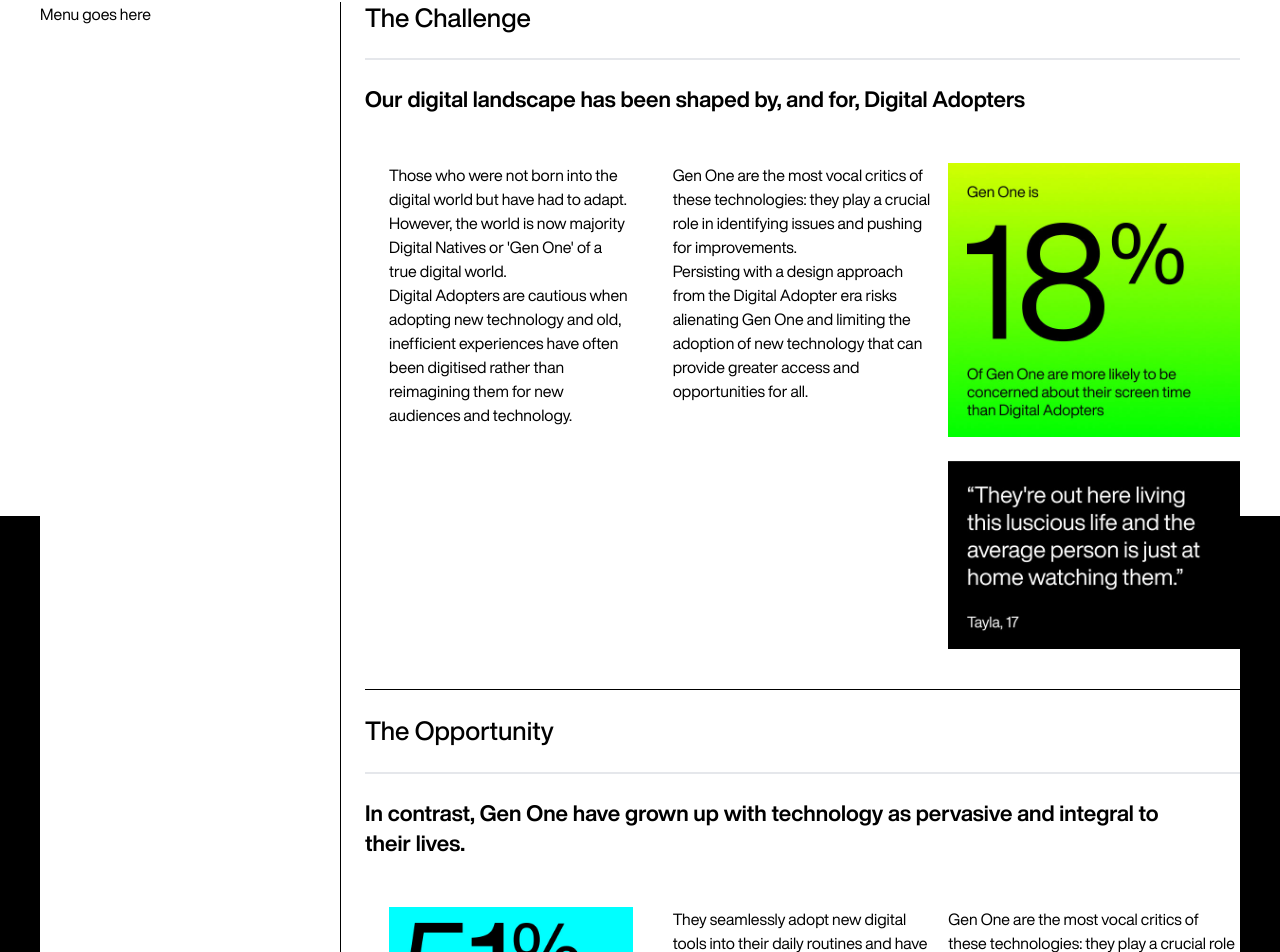
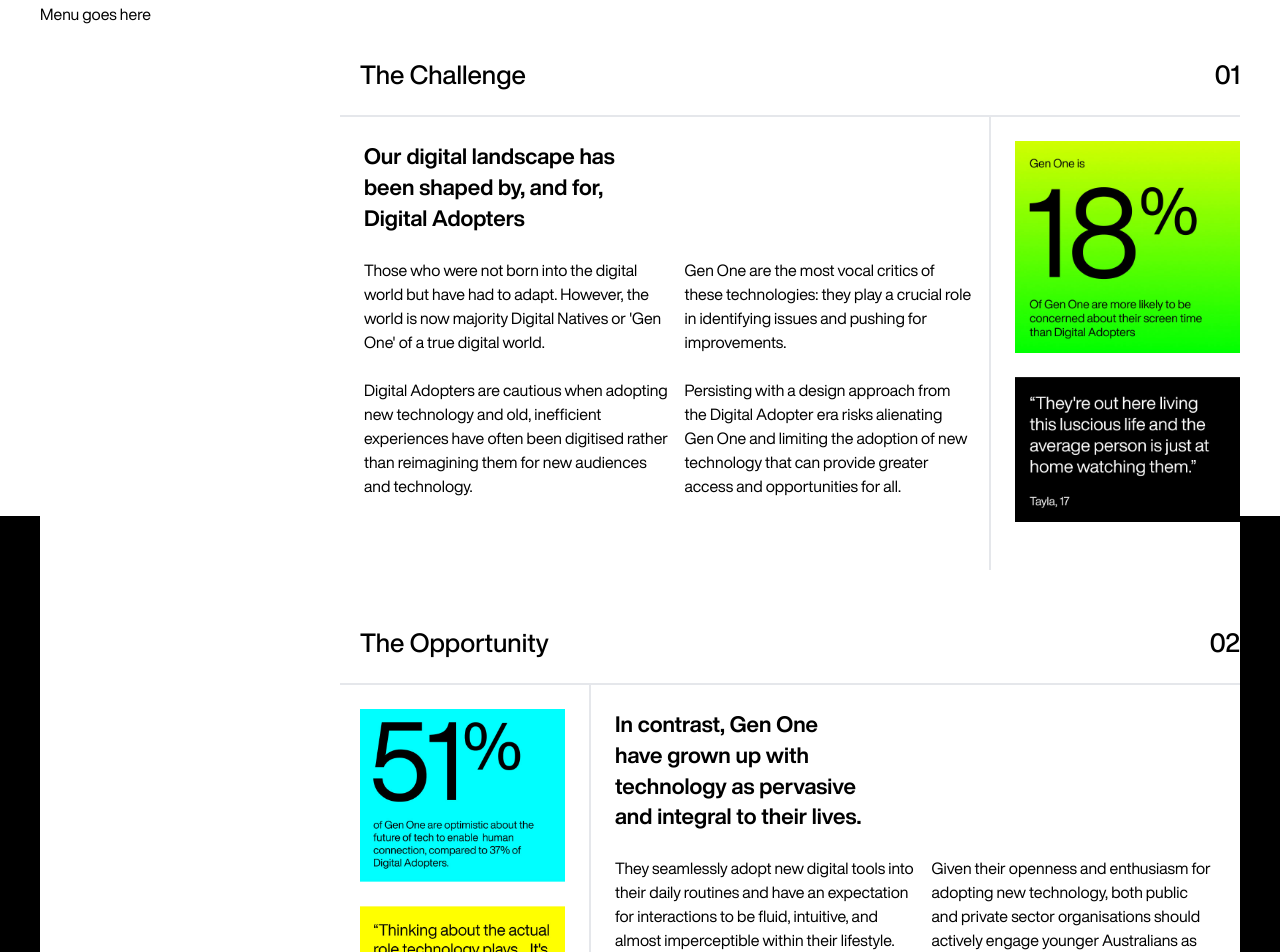
Before and after one commit to RGADigital/digital-natives, a Next.js app: page /executive-summary in a window 1280 px wide. Shown: the part 1749-2701 px from the top of the page. Built offline with nearby package versions, Linux system fonts and the light colour scheme.

Commit message:
Saving progress on layouts for exec content

```diff
--- a/src/pages/executive-summary.tsx
+++ b/src/pages/executive-summary.tsx
@@ -1,12 +1,14 @@
+/* eslint-disable react/jsx-no-comment-textnodes */
 /* eslint-disable react/no-unescaped-entities */
 import React, { useRef } from 'react'
 import dynamic from 'next/dynamic'
-import { Grid, Title } from '@mantine/core'
-import { useDisclosure } from '@mantine/hooks'
+import { em, Title } from '@mantine/core'
+import { useDisclosure, useMediaQuery } from '@mantine/hooks'
 
 import { useIntersectionObserver } from '@/hooks/useIntersectionObserver'
 
 import cn from '@/utils/cn'
+import { BREAKPOINTS } from '@/utils/theme/container'
 
 import { Meta } from '@/globals/index'
 import { ExecutiveSummaryIntro } from '@/organisms/executiveSummary/index'
@@ -17,6 +19,7 @@ const Header = dynamic(() => import('@/organisms/header/Header'), { ssr: false }
 
 export default function ExecutiveSummary() {
   const scrollRef = useRef(null)
+  const isMobile = useMediaQuery(`(max-width: ${em(BREAKPOINTS.lg)})`)
   const [showRegisterModal, { open, close }] = useDisclosure(false)
   // change header to light background when section 3 is intersecting
   const { isIntersecting, ref } = useIntersectionObserver({
@@ -48,40 +51,55 @@ export default function ExecutiveSummary() {
           <div className="grid w-full grid-cols-12 border-t-[1px] border-t-neutrals-cool-gray bg-white pt-4 lg:pt-5">
             <div className="col-span-12 lg:col-span-2">Menu goes here</div>
             <div className="lg:col-span-1"></div>
-            <div className="col-span-12 lg:col-span-9" style={{ borderLeft: '1px solid black' }}>
-              <div className="ml-6 pb-10" style={{ borderBottom: '1px solid black' }}>
-                <Title order={2} className="text-m-h2 lg:!text-h2 border-b-2 pb-[25px] text-black">
+            <div className="col-span-12 lg:col-span-9 " style={isMobile ? {} : { borderLeft: '1px solid black' }}>
+              {/* // TODO: Create as component: TEXT LEFT & STATS RIGHT */}
+              <div className="pt-8" style={isMobile ? {} : { borderBottom: '1px solid black' }}>
+                <div className="grid w-full grid-cols-12">
+                  <div className="col-span-10">
+                    <Title order={2} className="text-m-h2 lg:!text-h2 border-b-2 py-[25px] pl-5 text-black">
                       The Challenge
                     </Title>
-                <Grid>
-                  <Grid.Col span={{ base: 12 }}>
-                    <Title order={3} className="mt-6 text-black">
+                  </div>
+                  <div className="col-span-2 text-right">
+                    <Title order={2} className="text-m-h2 lg:!text-h2 border-b-2 py-[25px] pl-5 text-black">
+                      01
+                    </Title>
+                  </div>
+                </div>
+                <div className="grid w-full grid-cols-12 ">
+                  <div className="col-span-12 lg:col-span-9 lg:mx-6 lg:border-r-2">
+                    <div className="mt-6 grid w-full grid-cols-12">
+                      <div className="col-span-12 lg:col-span-5">
+                        <Title order={3} className="mb-6 text-black">
                           Our digital landscape has been shaped by, and for, Digital Adopters
                         </Title>
-                  </Grid.Col>
-                </Grid>
-                <div className="mt-12 grid w-full grid-cols-12">
-                  <div className="col-span-12 pl-0 lg:col-span-4 lg:px-6">
+                      </div>
+                    </div>
+                    <div className="grid w-full grid-cols-12 lg:pr-4 ">
+                      <div className="col-span-12 lg:col-span-6">
                         <p>
-                      Those who were not born into the digital world but have had to adapt. However, the world is now
-                      majority Digital Natives or 'Gen One' of a true digital world.
+                          Those who were not born into the digital world but have had to adapt. However, the world is
+                          now majority Digital Natives or 'Gen One' of a true digital world.
                         </p>
-                    <p>
-                      Digital Adopters are cautious when adopting new technology and old, inefficient experiences have
-                      often been digitised rather than reimagining them for new audiences and technology.
+                        <p className="mt-6">
+                          Digital Adopters are cautious when adopting new technology and old, inefficient experiences
+                          have often been digitised rather than reimagining them for new audiences and technology.
                         </p>
                       </div>
-                  <div className="col-span-12 lg:col-span-4 lg:px-4">
+                      <div className="col-span-12 lg:col-span-6 lg:pl-4">
                         <p>
-                      Gen One are the most vocal critics of these technologies: they play a crucial role in identifying
-                      issues and pushing for improvements.
+                          Gen One are the most vocal critics of these technologies: they play a crucial role in
+                          identifying issues and pushing for improvements.
                         </p>
-                    <p>
+                        <p className="mt-6">
                           Persisting with a design approach from the Digital Adopter era risks alienating Gen One and
-                      limiting the adoption of new technology that can provide greater access and opportunities for all.
+                          limiting the adoption of new technology that can provide greater access and opportunities for
+                          all.
                         </p>
                       </div>
-                  <div className="col-span-12 lg:col-span-4">
+                    </div>
+                  </div>
+                  <div className="col-span-12 mb-12 mt-6 lg:col-span-3">
                     <img
                       src="/assets/exec-summary/the-challenge-1.jpg"
                       alt="Image with text that says Gen one is 18% Of Gen One are more likely to be concerned about their screen time than Digital Adopters"
@@ -94,19 +112,23 @@ export default function ExecutiveSummary() {
                   </div>
                 </div>
               </div>
-              <div className="ml-6 pb-10" style={{ borderBottom: '1px solid black' }}>
-                <Title order={2} className="text-m-h2 lg:!text-h2 border-b-2 py-[25px] text-black">
+
+              {/* // TODO: Create as component: STATS LEFT & TEXT RIGHT */}
+              <div className="pt-8" style={isMobile ? {} : { borderBottom: '1px solid black' }}>
+                <div className="grid w-full grid-cols-12">
+                  <div className="col-span-10">
+                    <Title order={2} className="text-m-h2 lg:!text-h2 border-b-2 py-[25px] pl-5 text-black">
                       The Opportunity
                     </Title>
-                <Grid>
-                  <Grid.Col span={{ base: 12 }}>
-                    <Title order={3} className="mt-6 text-black">
-                      In contrast, Gen One have grown up with technology as pervasive and integral to their lives.
+                  </div>
+                  <div className="col-span-2 text-right">
+                    <Title order={2} className="text-m-h2 lg:!text-h2 border-b-2 py-[25px] pl-5 text-black">
+                      02
                     </Title>
-                  </Grid.Col>
-                </Grid>
-                <div className="mt-12 grid w-full grid-cols-12">
-                  <div className="col-span-12 pl-0 lg:col-span-4 lg:px-6">
+                  </div>
+                </div>
+                <div className="grid w-full grid-cols-12">
+                  <div className="col-span-12 mb-12 mt-6 pl-5 lg:col-span-3">
                     <img
                       src="/assets/exec-summary/the-opportunity-1.jpg"
                       alt="Image with text that says Gen one is 18% Of Gen One are more likely to be concerned about their screen time than Digital Adopters"
@@ -117,27 +139,103 @@ export default function ExecutiveSummary() {
                       className="mt-6"
                     />
                   </div>
-                  <div className="col-span-12 lg:col-span-4 lg:px-4">
+                  <div className="col-span-12 pl-6 lg:col-span-9 lg:mx-6 lg:border-l-2">
+                    <div className="mt-6 grid w-full grid-cols-12">
+                      <div className="col-span-12 lg:col-span-5">
+                        <Title order={3} className="mb-6 text-black">
+                          In contrast, Gen One have grown up with technology as pervasive and integral to their lives.
+                        </Title>
+                      </div>
+                    </div>
+                    <div className="grid w-full grid-cols-12">
+                      <div className="col-span-12 lg:col-span-6">
                         <p>
                           They seamlessly adopt new digital tools into their daily routines and have an expectation for
-                      interactions to be fluid, intuitive, and almost imperceptible within their lifestyle. Their usage
-                      habits and behaviours reflect a world that is now digital first.
+                          interactions to be fluid, intuitive, and almost imperceptible within their lifestyle. Their
+                          usage habits and behaviours reflect a world that is now digital first.
                         </p>
-                    <p>
-                      Despite their ease with technology, Gen One shares the same fundamental life concerns as previous
-                      generations, such as financial security, career progression, education, and adapting to life
-                      changes.
+                        <p className="mt-6">
+                          Despite their ease with technology, Gen One shares the same fundamental life concerns as
+                          previous generations, such as financial security, career progression, education, and adapting
+                          to life changes.
                         </p>
                       </div>
-                  <div className="col-span-12 lg:col-span-4">
+                      <div className="col-span-12 lg:col-span-6 lg:pl-4">
                         <p>
-                      Gen One are the most vocal critics of these technologies: they play a crucial role in identifying
-                      issues and pushing for improvements.
+                          Given their openness and enthusiasm for adopting new technology, both public and private
+                          sector organisations should actively engage younger Australians as partners, and accelerate
+                          technological advancements and innovations for their key life moments.
                         </p>
+                        <p className="mt-6">
+                          In our increasingly digital world, a Gen One first approach enables us to uplift and
+                          accelerate our progress toward a more inclusive future for all.
+                        </p>
+                      </div>
+                    </div>
+                  </div>
+                </div>
+              </div>
+
+              {/* // TODO: Create as component: TEXT LEFT & STATS RIGHT */}
+              <div className="pt-8" style={isMobile ? {} : { borderBottom: '1px solid black' }}>
+                <div className="grid w-full grid-cols-12">
+                  <div className="col-span-10">
+                    <Title order={2} className="text-m-h2 lg:!text-h2 border-b-2 py-[25px] pl-5 text-black">
+                      Our Research
+                    </Title>
+                  </div>
+                  <div className="col-span-2 text-right">
+                    <Title order={2} className="text-m-h2 lg:!text-h2 border-b-2 py-[25px] pl-5 text-black">
+                      03
+                    </Title>
+                  </div>
+                </div>
+                <div className="grid w-full grid-cols-12 ">
+                  <div className="col-span-12 lg:col-span-9 lg:mx-6 lg:border-r-2">
+                    <div className="mt-6 grid w-full grid-cols-12">
+                      <div className="col-span-12 lg:col-span-5">
+                        <Title order={3} className="mb-6 text-black">
+                          R/GA sought to uncover the ambitions, behaviours, motivations and barriers of using digital
+                          services among Gen One, and contrast that with Digital Adopters.
+                        </Title>
+                      </div>
+                    </div>
+                    <div className="grid w-full grid-cols-12 lg:pr-4 ">
+                      <div className="col-span-12 lg:col-span-6">
                         <p>
-                      Persisting with a design approach from the Digital Adopter era risks alienating Gen One and
-                      limiting the adoption of new technology that can provide greater access and opportunities for all.
+                          In particular, we wanted to know how we could use the distinct behaviours of Gen One to unlock
+                          new techniques to make digital services more accessible to vulnerable Australians - like First
+                          Nations, CALD, neurodiverse and LGBTIQ+ Australians.
                         </p>
+                        <p className="mt-6">
+                          Our multimodal research with 1,579 Australians aged 15 and above included diary studies,
+                          in-depth interviews and a quantitative study. Our research included a diversity of
+                          demographics and geographies to ensure we heard from a
+                        </p>
+                      </div>
+                      <div className="col-span-12 lg:col-span-6 lg:pl-4">
+                        <p>
+                          broad cross-section of Australians, and narrowed in on their experience around key life stages
+                          like starting or finishing education, moving home or changing jobs.
+                        </p>
+                        <p className="mt-6">
+                          While those born after 1997 are generally considered Digital Natives, our research found that
+                          the characteristics of Gen One are even more prevalent among under 18s and present among those
+                          in their 20s and 30s - a continuum, not a monolithic group.
+                        </p>
+                      </div>
+                    </div>
+                  </div>
+                  <div className="col-span-12 mb-12 mt-6 lg:col-span-3">
+                    <img
+                      src="/assets/exec-summary/the-research-1.jpg"
+                      alt="Image with text that says 2x Gen One are twice more  likely to identify as neurodiverse or LGBTIQ+ than Digital Adopters"
+                    />
+                    <img
+                      src="/assets/exec-summary/the-research-2.jpg"
+                      alt="Image with text that says I think it's entertaining to just kind of sit there and watch someone talk about all this stuff that's going on in their lives."
+                      className="mt-6"
+                    />
                   </div>
                 </div>
               </div>
```
Also changed, not shown: public/assets/exec-summary/the-research-1.jpg (added), public/assets/exec-summary/the-research-2.jpg (added). Lines whose indentation alone changed are shown as unchanged.
